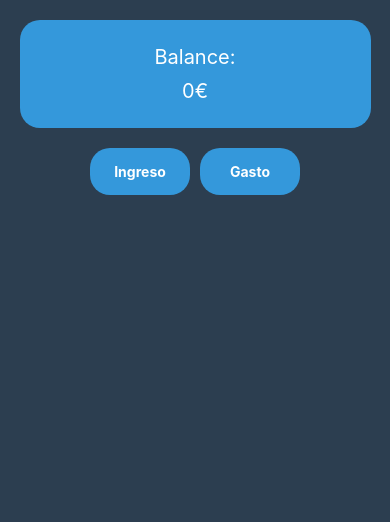
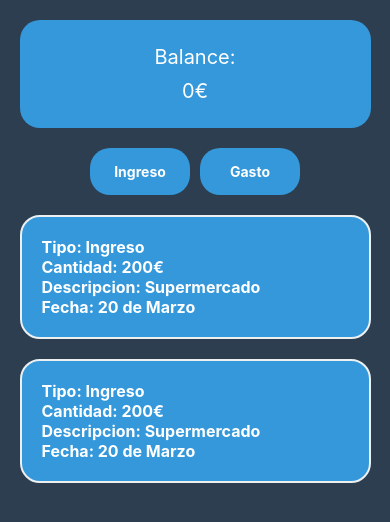
Before and after one commit to AlbertooValidoFuentes/MyBudget, a React Native app: screen / in a window 390 px wide. Shown: the top 522 px of the page. Built offline with nearby package versions, Linux system fonts and the light colour scheme.

Commit message:
Add ListItem style

```diff
--- a/App.jsx
+++ b/App.jsx
@@ -2,6 +2,7 @@ import { StatusBar } from 'expo-status-bar';
 import { StyleSheet, Text, View } from 'react-native';
 
 import Balance from './components/Balance';
+import ListItem from './components/ListItem';
 import OptionsButtons from './components/OptionsButtons';
 
 export default function App() {
@@ -9,6 +10,8 @@ export default function App() {
     <View style={styles.container}>
       <Balance/>
       <OptionsButtons/>
+      <ListItem/>
+      <ListItem/>
       <StatusBar style="auto" hidden={true}/>
     </View>
   );
--- a/components/ListItem.jsx
+++ b/components/ListItem.jsx
@@ -1,13 +1,30 @@
-import { StyleSheet, Text, View } from 'react-native';
+import { Pressable, StyleSheet, Text, View } from 'react-native';
 
 export default function ListItem() {
   return (
-      <View>
-        <Text>Item</Text>
-      </View>
+      <Pressable style={styles.itemContainer}>
+        <Text style={styles.itemText}>Tipo: Ingreso</Text>
+        <Text style={styles.itemText}>Cantidad: 200€</Text>
+        <Text style={styles.itemText}>Descripcion: Supermercado</Text>
+        <Text style={styles.itemText}>Fecha: 20 de Marzo</Text>
+      </Pressable>
   );
 }
 
 const styles = StyleSheet.create({
+  itemContainer: {
+    backgroundColor: '#3498DB',
+    padding: 20,
+    width: '90%',
+    marginTop: 20,
+    borderRadius: 20,
+    borderColor: '#ECF0F1',
+    borderWidth: 2
+  },
+  itemText:{
+    color: 'white',
+    fontSize: 16,
+    fontWeight: 'bold'
 
+  }
 });
```
